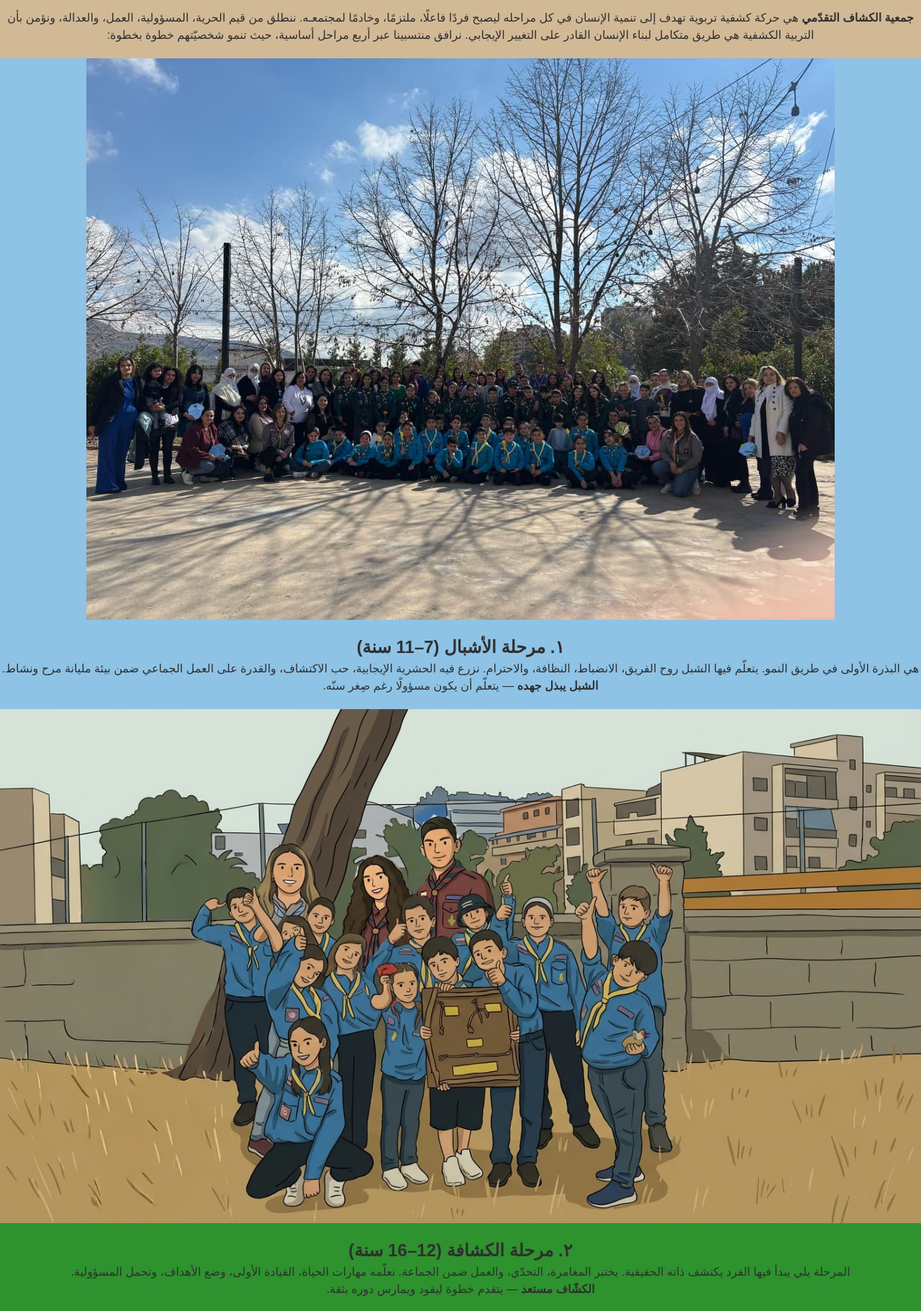
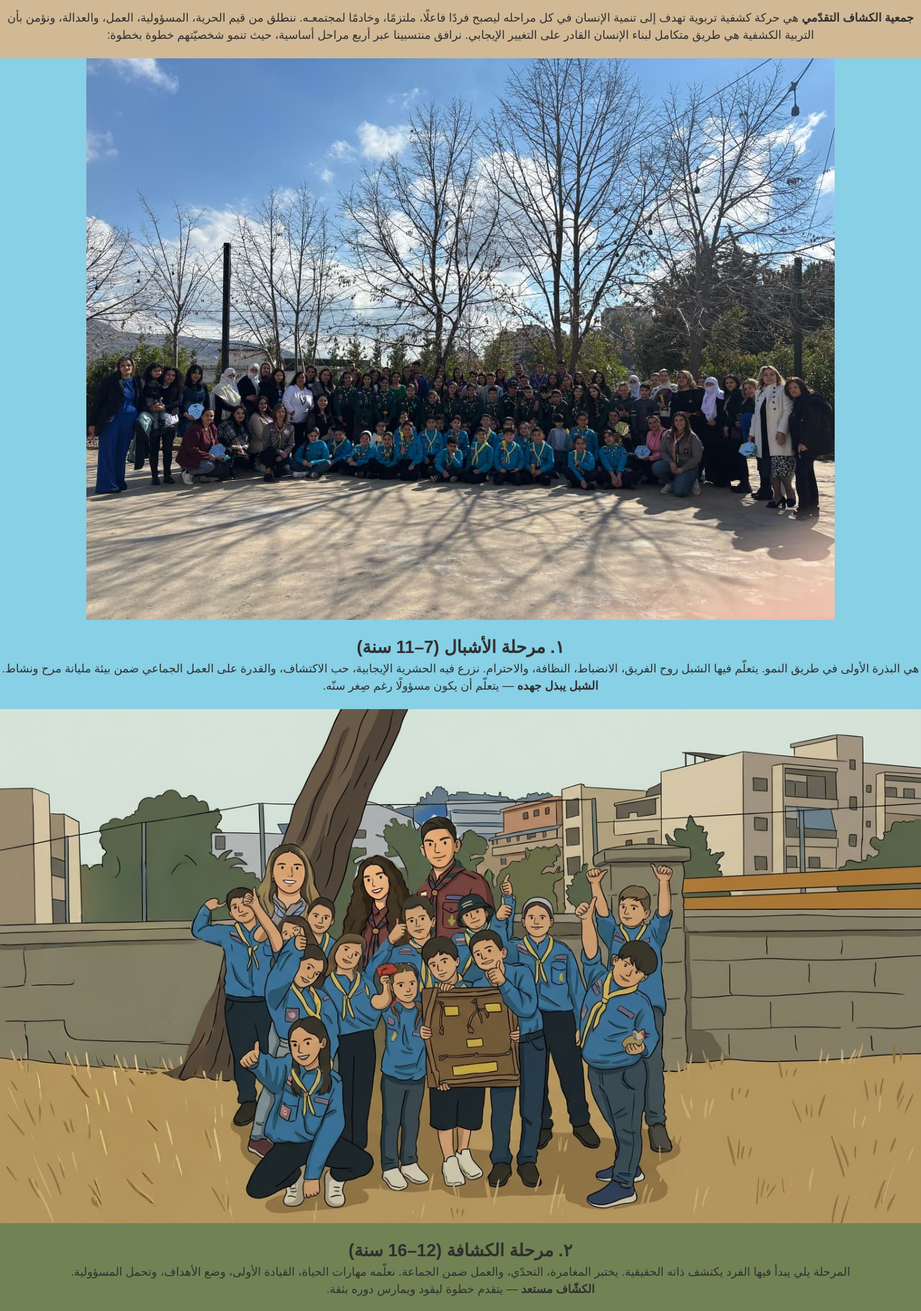
Before and after one commit to JadAl-Awar/scout_info, a plain HTML site: page index.html in a window 1280 px wide. Shown: the part 521-2342 px from the top of the page at 72% size. Drawn offline with Linux system fonts and the light colour scheme; a web font is replaced by a local one.

Commit message:
background color changing

```diff
--- a/index.html
+++ b/index.html
@@ -124,7 +124,7 @@
       </div>
 
       <!-- Image 1 -->
-      <div class="card" style="background: #8ec3e6">
+      <div class="card" style="background: #88D0E5">
         <img
           src="images/all photo.jpg"
           class="content-img"
@@ -133,7 +133,7 @@
       </div>
 
       <!-- Text 1 -->
-      <div class="card card-text" style="background: #8ec3e6">
+      <div class="card card-text" style="background: #88D0E5">
         <p style="font-size: x-large"><b> ١. مرحلة الأشبال (7–11 سنة) </b></p>
         <p>
           هي البذرة الأولى في طريق النمو. يتعلّم فيها الشبل روح الفريق،
@@ -144,7 +144,7 @@
       </div>
 
       <!-- Image 2 -->
-      <div class="card" style="background: #2e922e">
+      <div class="card" style="background: #718355">
         <img
           src="images/ashbal.jpg"
           class="content-img"
@@ -153,7 +153,7 @@
       </div>
 
       <!-- Text 2 -->
-      <div class="card card-text" style="background: #2e922e">
+      <div class="card card-text" style="background: #718355">
         <p style="font-size: x-large"><b> ٢. مرحلة الكشافة (12–16 سنة) </b></p>
         <p>
           المرحلة يلي يبدأ فيها الفرد يكتشف ذاته الحقيقية. يختبر المغامرة،
@@ -164,7 +164,7 @@
       </div>
 
       <!-- Image 3 -->
-      <div class="card" style="background: #426199">
+      <div class="card" style="background: #3E6294">
         <img
           src="images/kshefi.jpg"
           class="content-img"
@@ -173,7 +173,7 @@
       </div>
 
       <!-- Text 3 -->
-      <div class="card card-text" style="background: #426199">
+      <div class="card card-text" style="background: #3E6294">
         <p style="font-size: x-large"><b> ٣. مرحلة الجوالة (17–21 سنة) </b></p>
         <p>
           مرحلة النضج والالتزام الأعمق. هنا يصبح الجوال عنصرًا فاعلًا في
```
